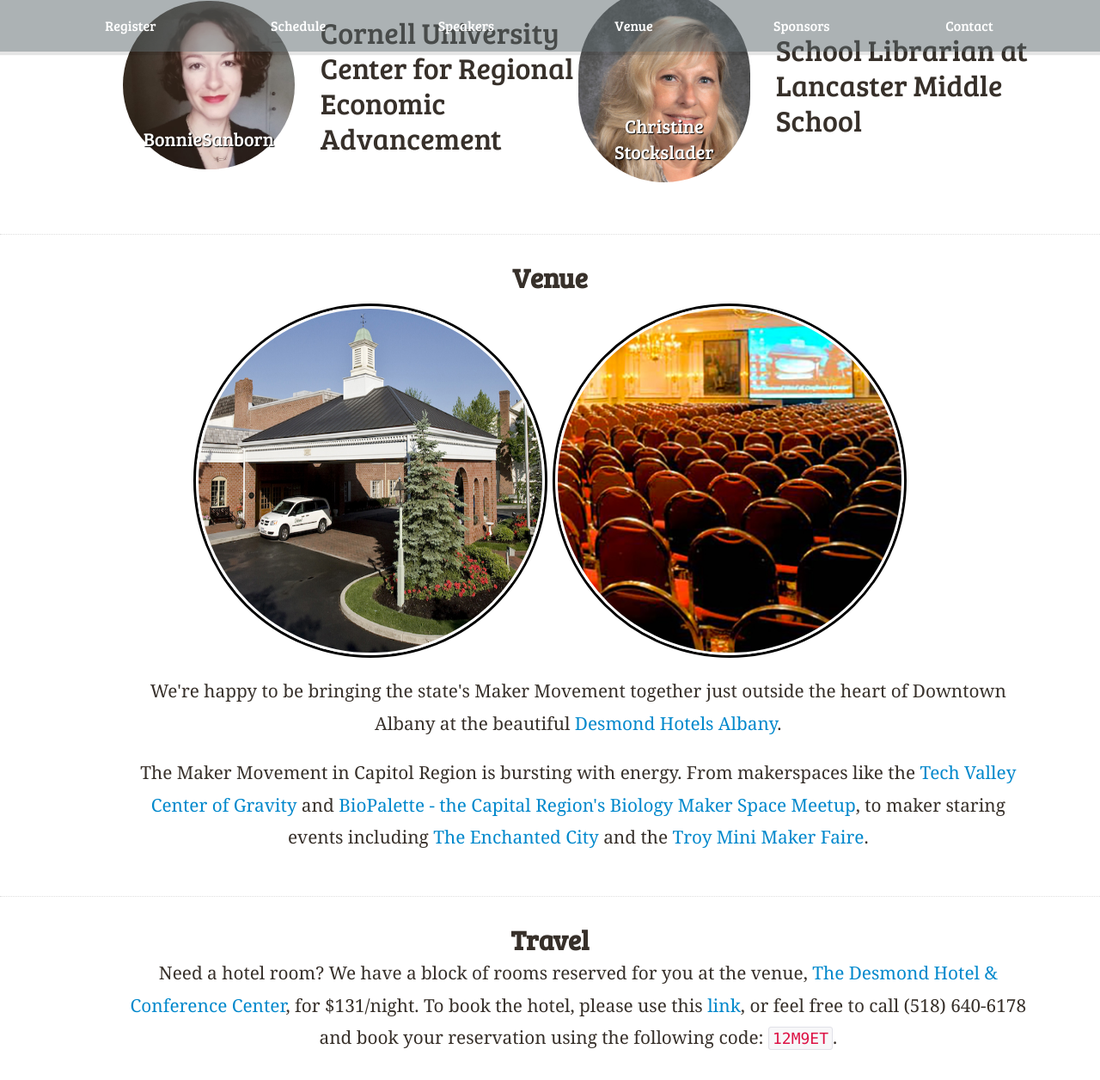
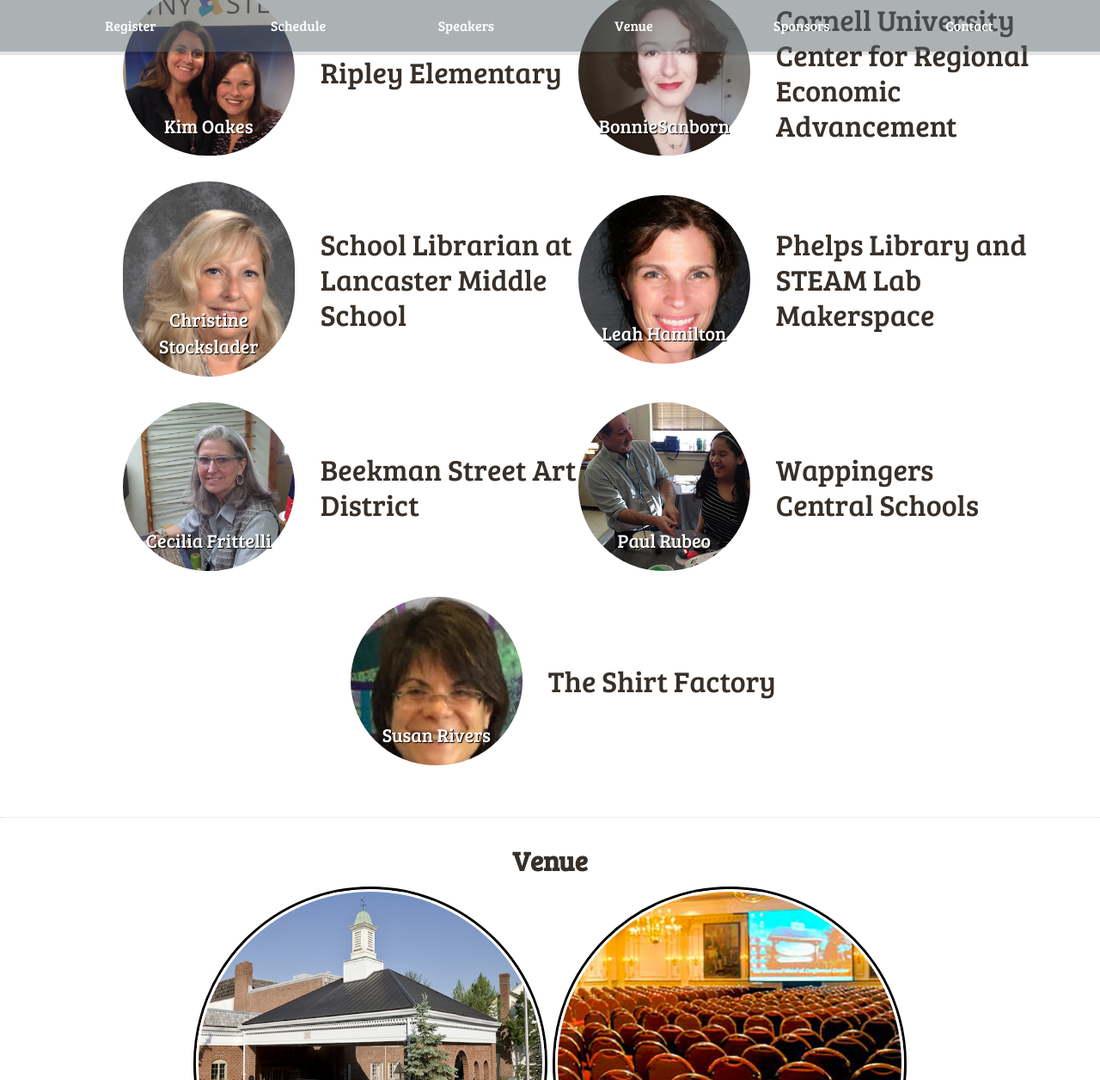
Before and after one commit to nysmakers/nysmakers.github.io, a Jekyll site: the page built from index.html, in a window 1280 px wide and 1400 px high, scrolled down 8215 px, cut to the strip 0-1256 px from the top of the window. Shown: the whole strip at 86% size. Built offline with Jekyll 4.4.1, drawn with Linux system fonts in a browser that asks for light colours; some web fonts are replaced; comment, search, counter and statistics services are not loaded; some of the changed text lies outside the part shown.

Commit message:
Added 5 more speakers

```diff
--- a/2017/stylesheets/responsive.css
+++ b/2017/stylesheets/responsive.css
@@ -324,7 +324,7 @@
   background: url("/images/speakers/MikeBuffalin.jpeg") no-repeat;
   background-position-x: 35%; }
 #speakers #ffl {
-  background: url("/images/speakers/FFL.jpg") no-repeat;
+  background: url("/images/speakers/LeahmKraus.jpg") no-repeat;
   background-position-x: 35%; }
 #speakers #dirkswart {
   background: url("/images/speakers/DirkSwart.jpg") no-repeat;
@@ -373,6 +373,18 @@
   background-position-x: 35%; }
 #speakers #ilyssameyer {
   background: url("/images/speakers/IlyssaMeyer.jpg") no-repeat;
+  background-position-x: 35%; }
+#speakers #leahhamilton {
+  background: url("/images/speakers/LeahHamilton.jpg") no-repeat;
+  background-position-x: 35%; }
+#speakers #ceceliarrittelli {
+  background: url("/images/speakers/CeceliaFrittelli.jpg") no-repeat;
+  background-position-x: 35%; }
+#speakers #paulrubeo {
+  background: url("/images/speakers/PaulRubeo.jpg") no-repeat;
+  background-position-x: 35%; }
+#speakers #susanrivers {
+  background: url("/images/speakers/SusanRivers.jpg") no-repeat;
   background-position-x: 35%; }
 
 @media screen and (max-width: 780px) {
--- a/index.html
+++ b/index.html
@@ -255,10 +255,10 @@
         <td><a href="http://hack.rit.edu/" id="mikebuffalin">Mike Buffalin</a></td>
         <td>The Construct @ RIT</td>
       </tr>
-<!--       <tr>
-        <td><a href="https://www.fflib.org/fab-lab" id="ffl">Susan Considine</a></td>
+      <tr>
+        <td><a href="https://www.fflib.org/fab-lab" id="ffl">Leah Kraus</a></td>
         <td>Fayetteville Free Library Fab Lab</td>
-      </tr> -->
+      </tr>
       <tr>
         <td><a href="http://www.wickeddevice.com" id="dirkswart">Dirk Swart</a></td>
         <td>Co-founder of Wicked Device LLC</td>
@@ -298,6 +298,22 @@
       <tr>
         <td><a href="https://twitter.com/LMSLibrary" id="christinestockslader">Christine Stockslader</a></td>
         <td>School Librarian at Lancaster Middle School</td>
+      </tr>
+      <tr>
+        <td><a href="http://www.phelpslibrary.org/steam-lab" id="leahhamilton">Leah Hamilton</a></td>
+        <td>Phelps Library and STEAM Lab Makerspace</td>
+      </tr>
+      <tr>
+        <td><a href="www.frittelli-lockwood.com" id="ceceliarrittelli">Cecilia Frittelli</a></td>
+        <td>Beekman Street Art District</td>
+      </tr>
+      <tr>
+        <td><a href="https://twitter.com/paulrubeo" id="paulrubeo">Paul Rubeo</a></td>
+        <td>Wappingers Central Schools</td>
+      </tr>
+      <tr>
+        <td><a href="https://shirtfactorygf.com/" id="susanrivers">Susan Rivers</a></td>
+        <td>The Shirt Factory</td>
       </tr>
     </table>
   </section>
```
Also changed, not shown: images/speakers/CeceliaFrittelli.jpg (added), images/speakers/LeahHamilton.jpg (added), images/speakers/LeahmKraus.jpg (added), images/speakers/PaulRubeo.jpg (added), images/speakers/SusanRivers.jpg (added).
